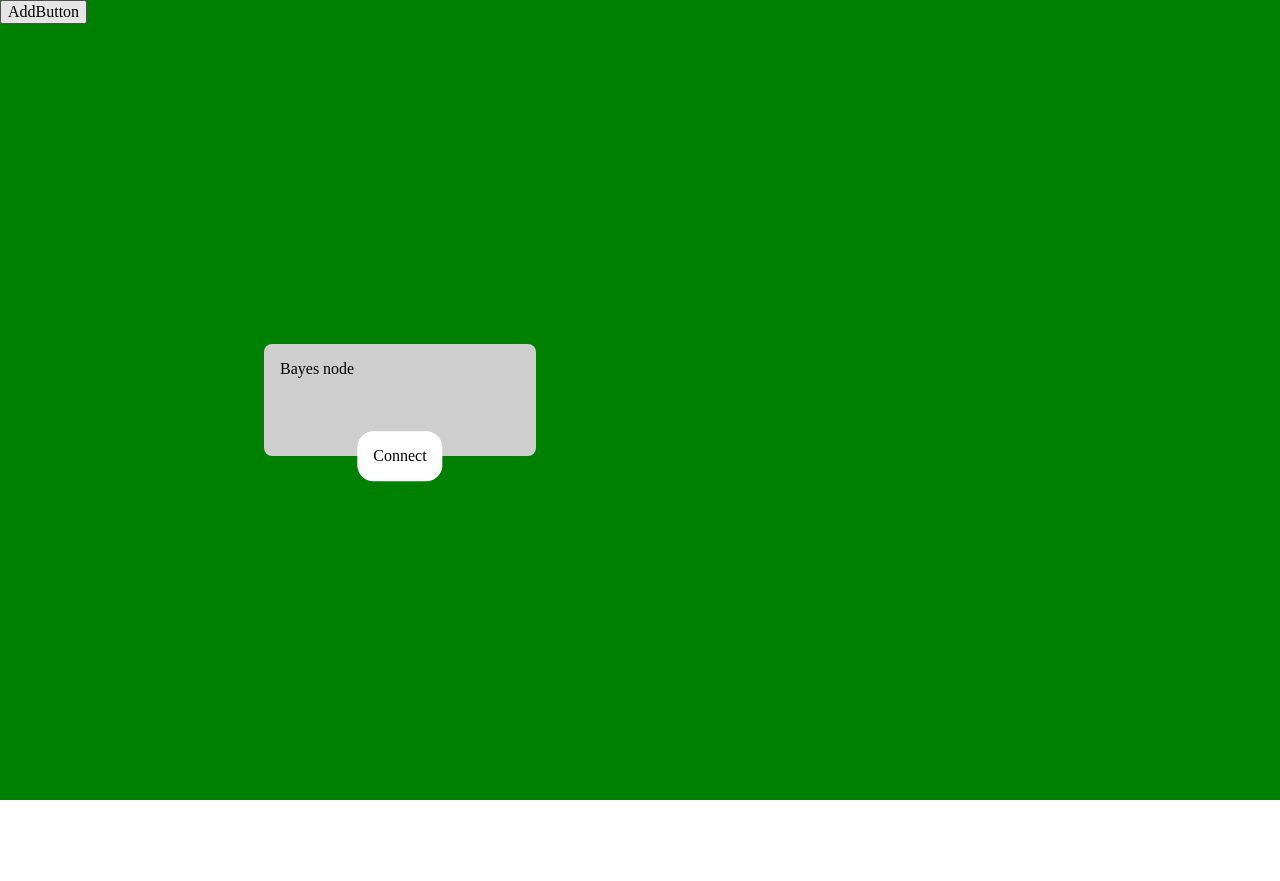
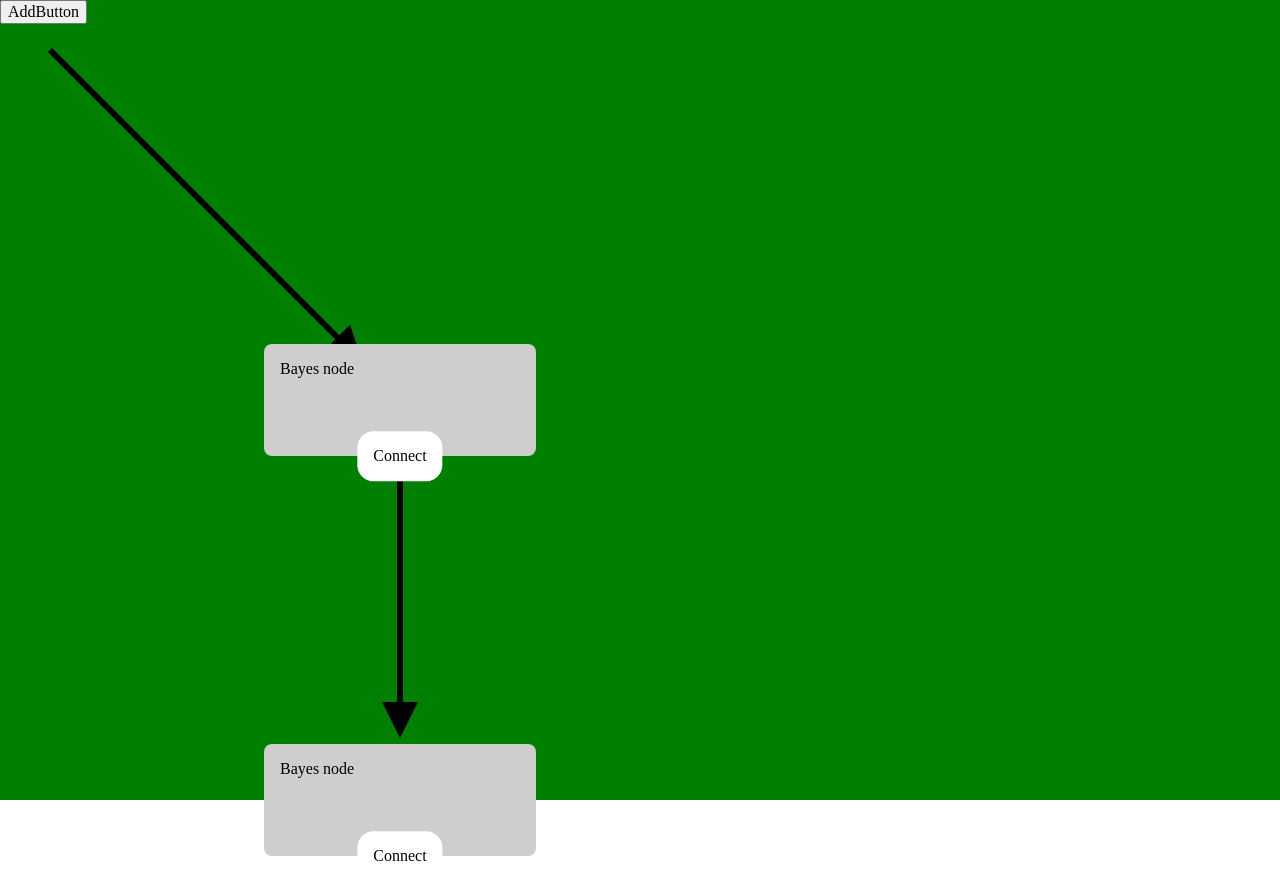
Before and after one commit to TobiasJacob/bayes-network, a React app: page / in a window 1280 px wide. Before the commit the page ends 800 px from the top, so only its background shows below. Built offline with nearby package versions, Linux system fonts and the light colour scheme.

Commit message:
Added bayes connections

```diff
--- a/src/components/bayes_canvas.tsx
+++ b/src/components/bayes_canvas.tsx
@@ -1,43 +1,44 @@
 import React, { useState } from 'react';
-import BayesNode, { NodeProps } from './bayes_node';
+import BayesNode from './bayes_node';
+import { exampleNetwork } from '../data/bayes_network';
+import BayesConnectionRenderer from './bayes_connection_renderer';
 
 import './bayes_canvas.css';
 
-class NodeStruct {
-    positionX: number
-    positionY: number
-}
 
 const BayesCanvas = () => {
-    const [nodes, setNodes] = useState<Record<string, NodeStruct>>({
-        "firstNode": {
-            positionX: 400,
-            positionY: 400,
-        }
-    });
+    const [network, setNetwork] = useState(exampleNetwork());
 
     const addNode = () => {
-        var key = "node" + Object.keys(nodes).length;
-        setNodes({
-            ...nodes,
+        var key = "node" + (Object.keys(network.nodes).length + 1);
+        setNetwork({
+            ...network,
+            nodes: {
+                ...network.nodes,
                 [key]: {
                     positionX: 200,
                     positionY: 200,
+                }
             }
         })
     }
 
     return <div className='BayesCanvas'>
         <button className='AddButton' onClick={addNode}>AddButton</button>
+        <BayesConnectionRenderer network={network}/>
+
         {
-            Object.entries(nodes).map(([key, bNode]) => {
+            Object.entries(network.nodes).map(([key, bNode]) => {
                 return <BayesNode key={key} positionX={bNode.positionX} positionY={bNode.positionY} setPosition={
                     (newX, newY) => {
-                        setNodes({
-                            ...nodes,
+                        setNetwork({
+                            ...network,
+                            nodes: {
+                                ...network.nodes,
                                 [key]: {
                                     positionX: newX,
                                     positionY: newY,
+                                }
                             }
                         })
                     }
--- /dev/null
+++ b/src/components/bayes_connection_renderer.css
@@ -0,0 +1,6 @@
+
+.SVGLines {
+    position: absolute;
+    width: 100%;
+    height: 100%;
+}
--- /dev/null
+++ b/src/components/bayes_connection_renderer.tsx
@@ -0,0 +1,40 @@
+import React from 'react';
+import { BayesNetworkData } from '../data/bayes_network';
+
+import './bayes_connection_renderer.css';
+
+class BayesConnectionRendererProps {
+    network: BayesNetworkData
+};
+
+
+const BayesConnectionRenderer = ({network}: BayesConnectionRendererProps) => {
+    return <svg className='SVGLines'>
+        <defs>
+            <marker id="arrow" viewBox="0 0 10 10" refX="5" refY="5"
+                markerWidth="6" markerHeight="6"
+                orient="auto-start-reverse">
+                <path d="M 0 0 L 10 5 L 0 10 z" />
+            </marker>
+        </defs>
+        {
+            Object.entries(network.connections).map(([key, conn]) => {
+                const startX = network.nodes[conn.from].positionX;
+                return (
+                    <line
+                        x1={network.nodes[conn.from].positionX}
+                        y1={network.nodes[conn.from].positionY + 80}
+                        x2={network.nodes[conn.to].positionX}
+                        y2={network.nodes[conn.to].positionY - 80}
+                        stroke="black"
+                        stroke-width="6px"
+                        markerEnd='url(#arrow)'
+                    />
+                );
+            })
+        }
+        <line x1="50" y1="50" x2="350" y2="350" stroke="black" stroke-width="6px" markerEnd='url(#arrow)' />
+    </svg>;
+}
+
+export default BayesConnectionRenderer;
--- /dev/null
+++ b/src/data/bayes_network.ts
@@ -0,0 +1,36 @@
+
+export class BayesNodeData {
+    positionX: number
+    positionY: number
+}
+
+export class Connection {
+    from: string
+    to: string
+}
+
+export class BayesNetworkData {
+    nodes: Record<string, BayesNodeData>
+    connections: Record<string, Connection>
+}
+
+export const exampleNetwork: () => BayesNetworkData = () => {
+    return {
+        nodes: {
+            "node0": {
+                positionX: 400,
+                positionY: 400,
+            },
+            "node1": {
+                positionX: 400,
+                positionY: 800,
+            },
+        },
+        connections: {
+            "con0": {
+                from: "node0",
+                to: "node1",
+            }
+        }
+    }
+}
```
Lines whose indentation alone changed are shown as unchanged.
